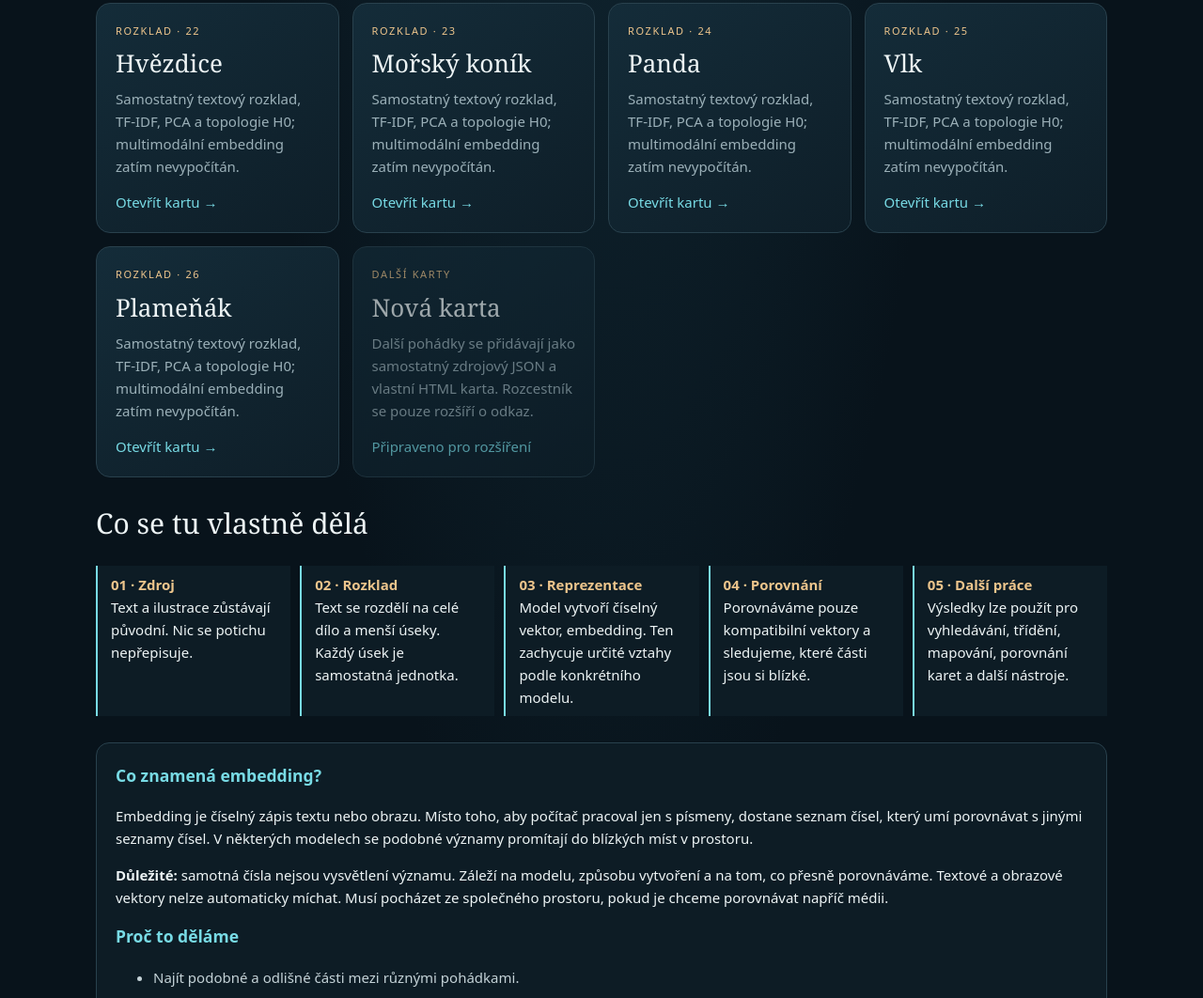
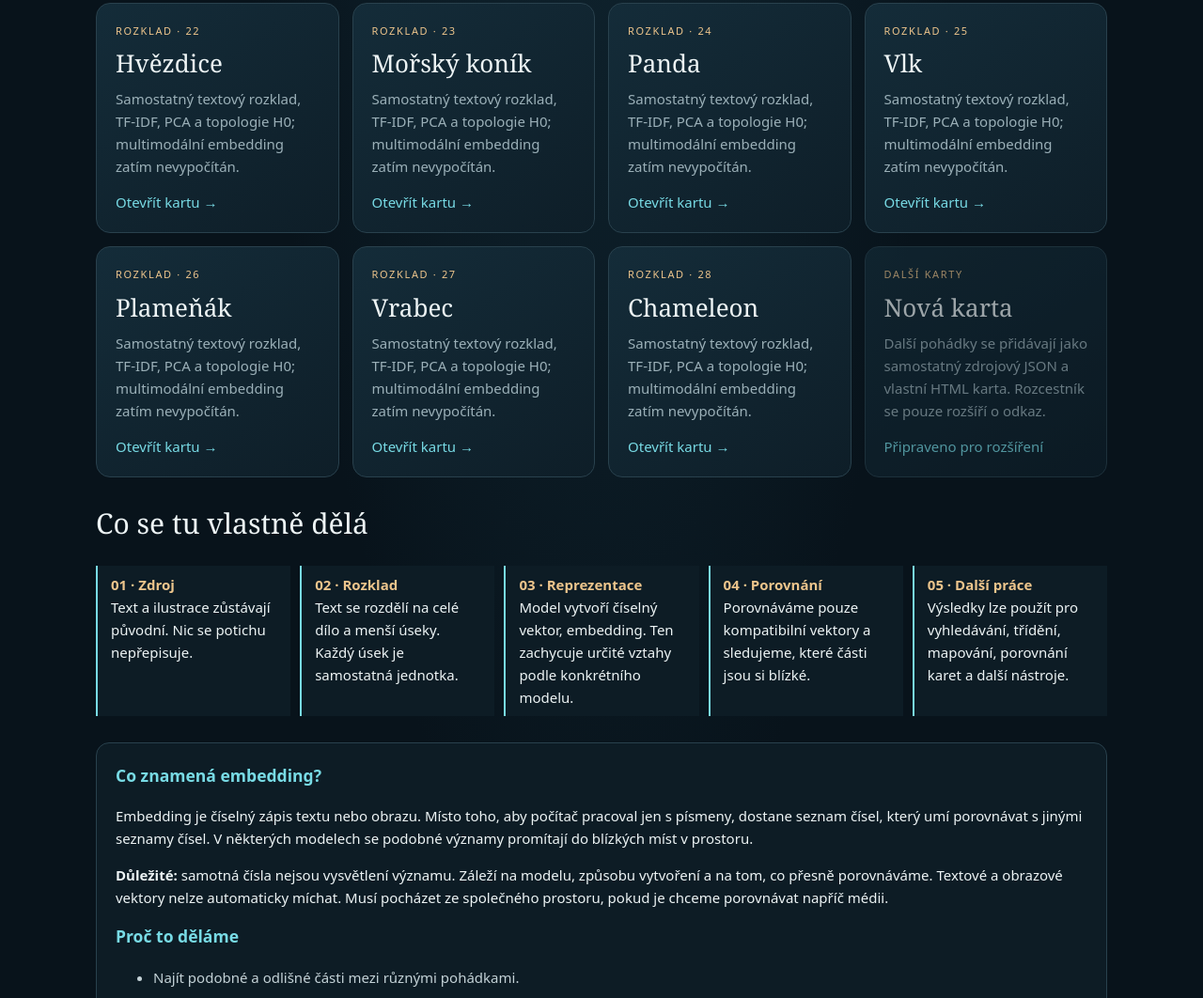
Before and after one commit to artmisanovak-prog/generative_gen, a plain HTML site: page doma/embedings/index.html in a window 1280 px wide. Shown: the part 2056-3118 px from the top of the page at 94% size. Drawn offline with Linux system fonts and the light colour scheme.

Commit message:
Add Vrabec and Chameleon to embeddings index

```diff
--- a/doma/embedings/index.html
+++ b/doma/embedings/index.html
@@ -35,6 +35,8 @@
 <a class="card" href="panda.html"><div class="num">ROZKLAD · 24</div><h3>Panda</h3><p>Samostatný textový rozklad, TF-IDF, PCA a topologie H0; multimodální embedding zatím nevypočítán.</p><span class="go">Otevřít kartu →</span></a>
 <a class="card" href="vlk.html"><div class="num">ROZKLAD · 25</div><h3>Vlk</h3><p>Samostatný textový rozklad, TF-IDF, PCA a topologie H0; multimodální embedding zatím nevypočítán.</p><span class="go">Otevřít kartu →</span></a>
 <a class="card" href="plamenak.html"><div class="num">ROZKLAD · 26</div><h3>Plameňák</h3><p>Samostatný textový rozklad, TF-IDF, PCA a topologie H0; multimodální embedding zatím nevypočítán.</p><span class="go">Otevřít kartu →</span></a>
+<a class="card" href="vrabec.html"><div class="num">ROZKLAD · 27</div><h3>Vrabec</h3><p>Samostatný textový rozklad, TF-IDF, PCA a topologie H0; multimodální embedding zatím nevypočítán.</p><span class="go">Otevřít kartu →</span></a>
+<a class="card" href="chameleon.html"><div class="num">ROZKLAD · 28</div><h3>Chameleon</h3><p>Samostatný textový rozklad, TF-IDF, PCA a topologie H0; multimodální embedding zatím nevypočítán.</p><span class="go">Otevřít kartu →</span></a>
 <div class="card" style="opacity:.65"><div class="num">DALŠÍ KARTY</div><h3>Nová karta</h3><p>Další pohádky se přidávají jako samostatný zdrojový JSON a vlastní HTML karta. Rozcestník se pouze rozšíří o odkaz.</p><span class="go">Připraveno pro rozšíření</span></div>
 </div></section>
 <section class="section"><h2>Co se tu vlastně dělá</h2><div class="steps"><div class="step"><b>01 · Zdroj</b>Text a ilustrace zůstávají původní. Nic se potichu nepřepisuje.</div><div class="step"><b>02 · Rozklad</b>Text se rozdělí na celé dílo a menší úseky. Každý úsek je samostatná jednotka.</div><div class="step"><b>03 · Reprezentace</b>Model vytvoří číselný vektor, embedding. Ten zachycuje určité vztahy podle konkrétního modelu.</div><div class="step"><b>04 · Porovnání</b>Porovnáváme pouze kompatibilní vektory a sledujeme, které části jsou si blízké.</div><div class="step"><b>05 · Další práce</b>Výsledky lze použít pro vyhledávání, třídění, mapování, porovnání karet a další nástroje.</div></div></section>
```
